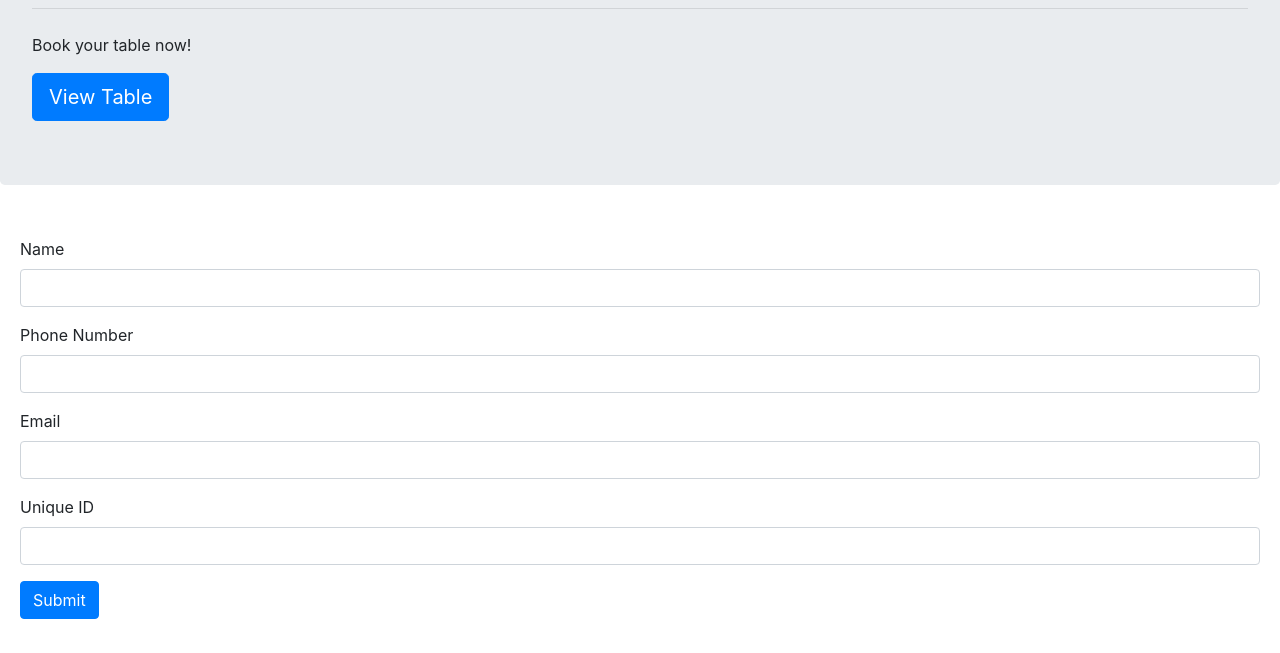
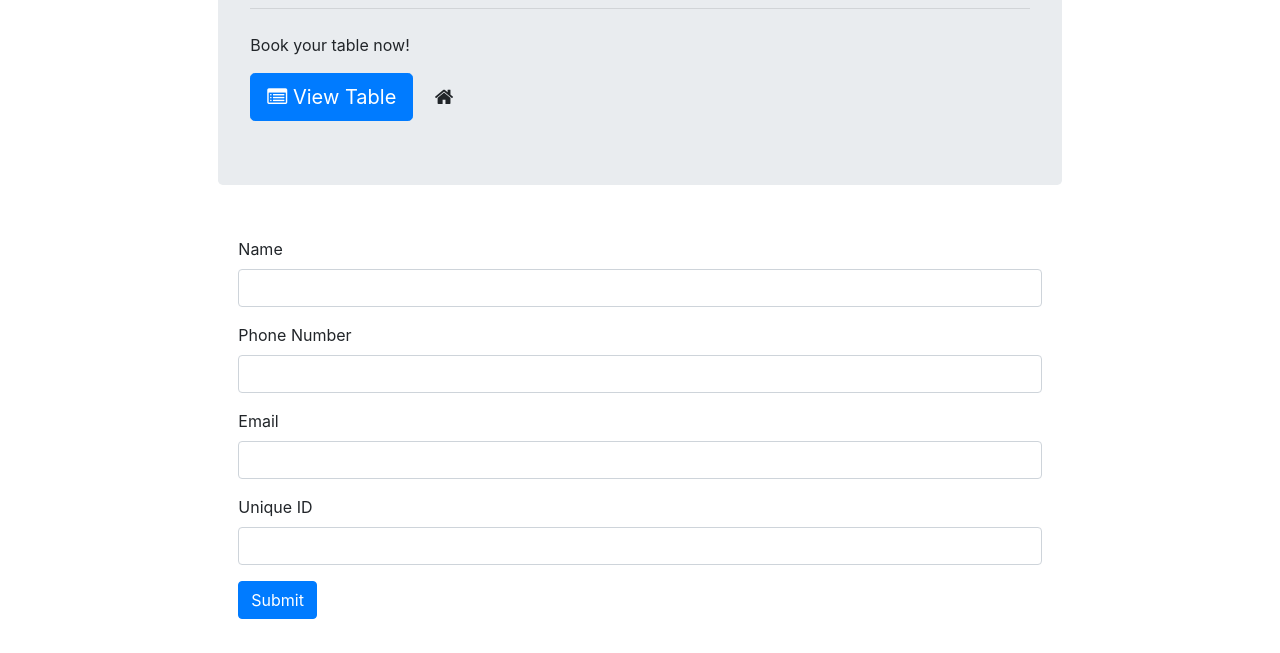
Before and after one commit to heckman-codes/HotRestaurant, a plain HTML site: page make.html in a window 1280 px wide. Shown: the part 147-800 px from the top of the page. Drawn offline with nearby package versions, Linux system fonts and the light colour scheme.

Commit message:
added html formating

```diff
--- a/make.html
+++ b/make.html
@@ -5,12 +5,18 @@
   <meta charset="UTF-8">
   <meta name="viewport" content="width=device-width, initial-scale=1.0">
   <meta http-equiv="X-UA-Compatible" content="ie=edge">
-    <link rel="stylesheet" href="https://stackpath.bootstrapcdn.com/bootstrap/4.4.1/css/bootstrap.min.css" integrity="sha384-Vkoo8x4CGsO3+Hhxv8T/Q5PaXtkKtu6ug5TOeNV6gBiFeWPGFN9MuhOf23Q9Ifjh" crossorigin="anonymous">
+  <link rel="stylesheet" href="https://stackpath.bootstrapcdn.com/bootstrap/4.4.1/css/bootstrap.min.css"
+    integrity="sha384-Vkoo8x4CGsO3+Hhxv8T/Q5PaXtkKtu6ug5TOeNV6gBiFeWPGFN9MuhOf23Q9Ifjh" crossorigin="anonymous">
+  <link rel="stylesheet" href="https://stackpath.bootstrapcdn.com/font-awesome/4.7.0/css/font-awesome.min.css">
+
+
   <title>Mugatu's Resturant</title>
 </head>
 
 <body>
-    <div class="jumbotron">
+  <div class="justify-content-center row">
+    <div class="col-sm-8">
+      <div class=" justify-content-center jumbotron">
         <h1 class="display-4">
           <span class="fa fa-fire">
           </span>
@@ -21,6 +27,11 @@
         <a class="btn btn-primary btn-lg" href="#" role="button">
           <span class="fa fa-list-alt"></span>
           View Table</a>
+        <a href="index.html">
+          <button class="btn btn-lg btn-default">
+            <span class="fa fa-home"></span>
+          </button>
+        </a>
       </div>
 
       <div class="card-body">
@@ -44,6 +55,9 @@
           <button type="submit" class="btn btn-primary submit">Submit</button>
         </form>
       </div>
+    </div>
+  </div>
+</body>
 </body>
 
 </html>
```
Also changed, not shown: index.html (+8 -2 lines). Lines whose indentation alone changed are shown as unchanged.
